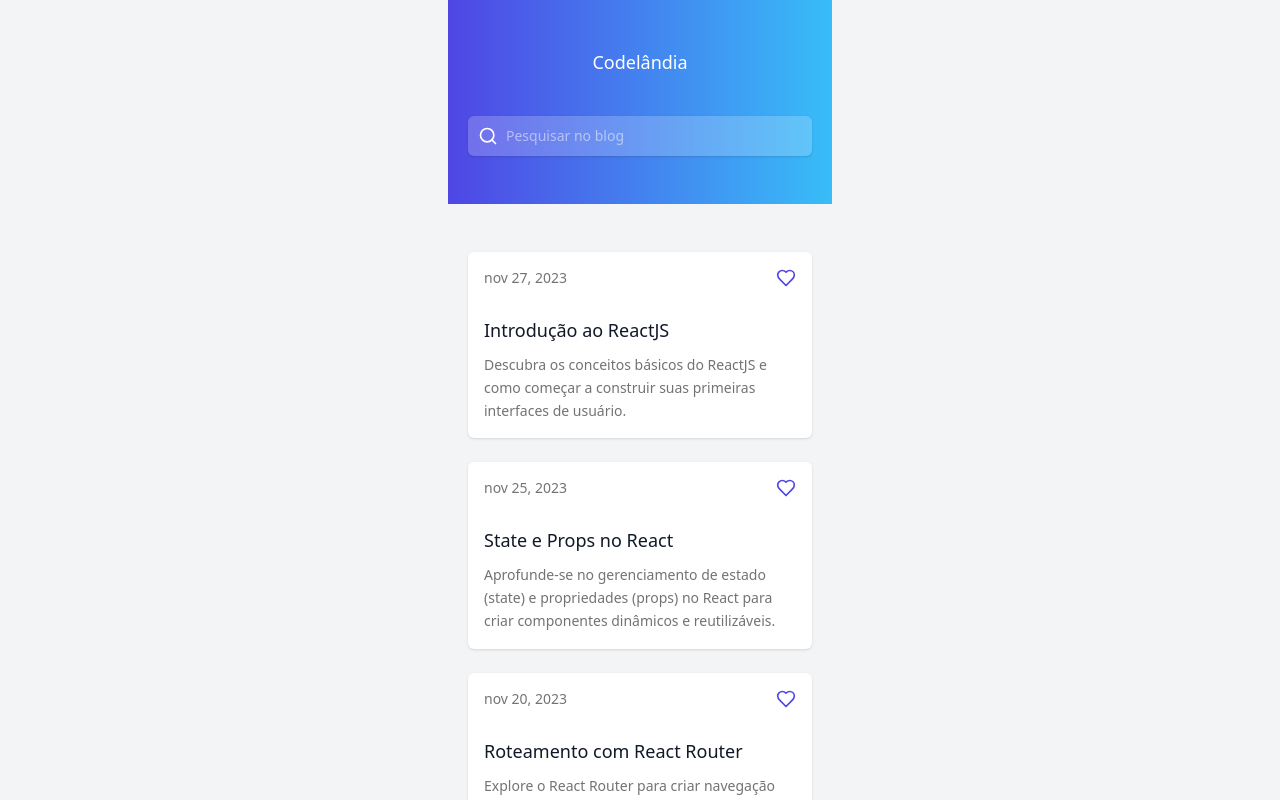
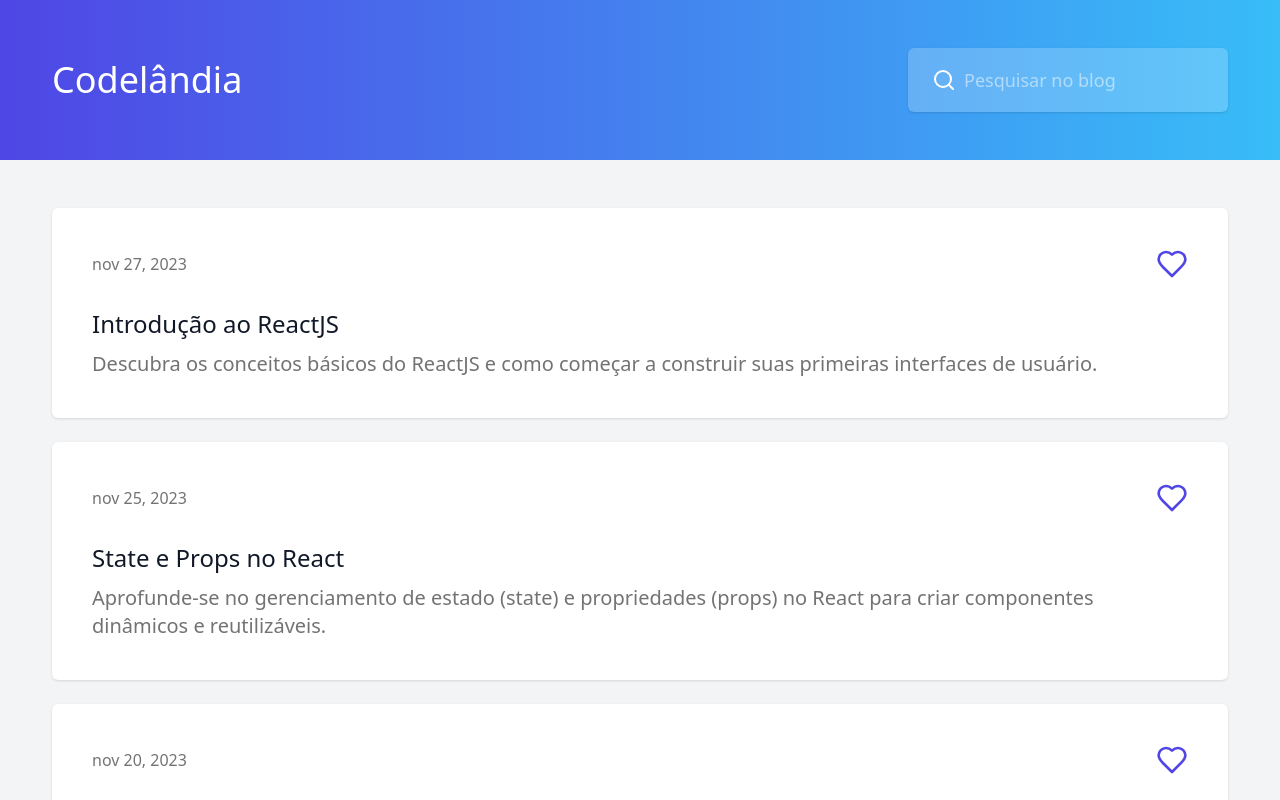
Before and after one commit to jonatas-melo-silva/desafio-blog, a React (Vite) app: page / in a window 1280 px wide. Shown: the top 800 px of the page. Built offline with nearby package versions, Linux system fonts and the light colour scheme.

Commit message:
feat: adiciona responsividade

```diff
--- a/src/components/Header/Root.tsx
+++ b/src/components/Header/Root.tsx
@@ -2,7 +2,7 @@ import { ComponentProps } from 'react'
 import { ClassNameValue, twMerge } from 'tailwind-merge'
 
 const base =
-  'flex w-full max-w-sm flex-col items-center justify-center gap-10 bg-gradient-to-r from-indigo-600 to-sky-400 px-5 py-12' as ClassNameValue
+  'flex w-full justify-center bg-gradient-to-r from-indigo-600 to-sky-400' as ClassNameValue
 
 export type RootProps = ComponentProps<'header'>
 
--- a/src/components/Input/Control.tsx
+++ b/src/components/Input/Control.tsx
@@ -2,7 +2,7 @@ import { ComponentProps } from 'react'
 import { ClassNameValue, twMerge } from 'tailwind-merge'
 
 const base =
-  'w-full truncate bg-transparent text-sm font-medium text-white outline-none placeholder:text-white/50' as ClassNameValue
+  'flex w-full truncate bg-transparent p-0 text-sm font-medium text-white outline-none placeholder:text-white/50 placeholder:font-medium placeholder:text-sm' as ClassNameValue
 
 export type ControlProps = ComponentProps<'input'>
 
--- a/src/layouts/Public.tsx
+++ b/src/layouts/Public.tsx
@@ -3,7 +3,7 @@ import { ClassNameValue, twMerge } from 'tailwind-merge'
 import { Templates } from '../templates'
 
 const base =
-  'flex min-h-screen w-full items-center flex-col bg-gray-100' as ClassNameValue
+  'flex min-h-screen w-full items-center flex-col bg-gray-100 antialiased' as ClassNameValue
 
 export type PublicProps = ComponentProps<'div'>
 
@@ -12,7 +12,7 @@ export function Public({ className, ...props }: PublicProps) {
     <div className={twMerge(base, className)} {...props}>
       <Templates.Header />
 
-      <main className="flex h-full w-full max-w-sm flex-col gap-6 px-5 py-12">
+      <main className="flex h-full w-full flex-col gap-6 px-5 py-12 md:max-w-[1216px]">
         {props.children}
       </main>
     </div>
--- a/src/templates/Card.tsx
+++ b/src/templates/Card.tsx
@@ -11,7 +11,7 @@ import {
 } from '../components/Card'
 import { Post } from '../types/Post'
 
-const base = '' as ClassNameValue
+const base = 'md:p-10' as ClassNameValue
 
 export type CardProps = ComponentProps<'section'> & {
   post: Post
@@ -21,13 +21,15 @@ export function Card({ className, post, ...props }: CardProps) {
   return (
     <Root className={twMerge(base, className)} {...props}>
       <Wrapper>
-        <Data>{post.date}</Data>
+        <Data className="md:text-base md:font-medium">{post.date}</Data>
         <Prefix>
-          <Heart className="h-5 w-5 text-indigo-600" />
+          <Heart className="h-5 w-5 text-indigo-600 md:h-8 md:w-8" />
         </Prefix>
       </Wrapper>
-      <Title>{post.title}</Title>
-      <Description>{post.content}</Description>
+      <Title className="md:text-2xl md:font-medium">{post.title}</Title>
+      <Description className="md:text-xl md:font-normal">
+        {post.content}
+      </Description>
     </Root>
   )
 }
--- a/src/templates/Header.tsx
+++ b/src/templates/Header.tsx
@@ -11,14 +11,20 @@ export type HeaderProps = ComponentProps<'header'>
 export function Header({ className, ...props }: HeaderProps) {
   return (
     <H.Root className={twMerge(base, className)} {...props}>
-      <H.Logo />
+      <div className="flex w-full flex-col items-center justify-center gap-10 px-5 py-12 md:max-w-[1216px] md:flex-row md:justify-between">
+        <H.Logo className="md:text-4xl md:font-medium" />
 
-      <I.Root>
-        <I.Prefix>
-          <Search className="h-5 w-5 text-white" />
-        </I.Prefix>
-        <I.Control type="search" placeholder="Pesquisar no blog" />
-      </I.Root>
+        <I.Root className="md:h-16 md:max-w-xs md:px-6 md:py-5">
+          <I.Prefix>
+            <Search className="h-4 w-4 text-white md:h-auto md:w-auto" />
+          </I.Prefix>
+          <I.Control
+            className="md:text-lg md:placeholder:text-lg"
+            type="search"
+            placeholder="Pesquisar no blog"
+          />
+        </I.Root>
+      </div>
     </H.Root>
   )
 }
--- a/src/templates/index.ts
+++ b/src/templates/index.ts
@@ -1,7 +1,9 @@
-import { Card } from './Card'
-import { Header } from './Header'
+import { Card, CardProps } from './Card'
+import { Header, HeaderProps } from './Header'
 
 export const Templates = {
   Card,
   Header,
 }
+
+export type { CardProps, HeaderProps }
```
